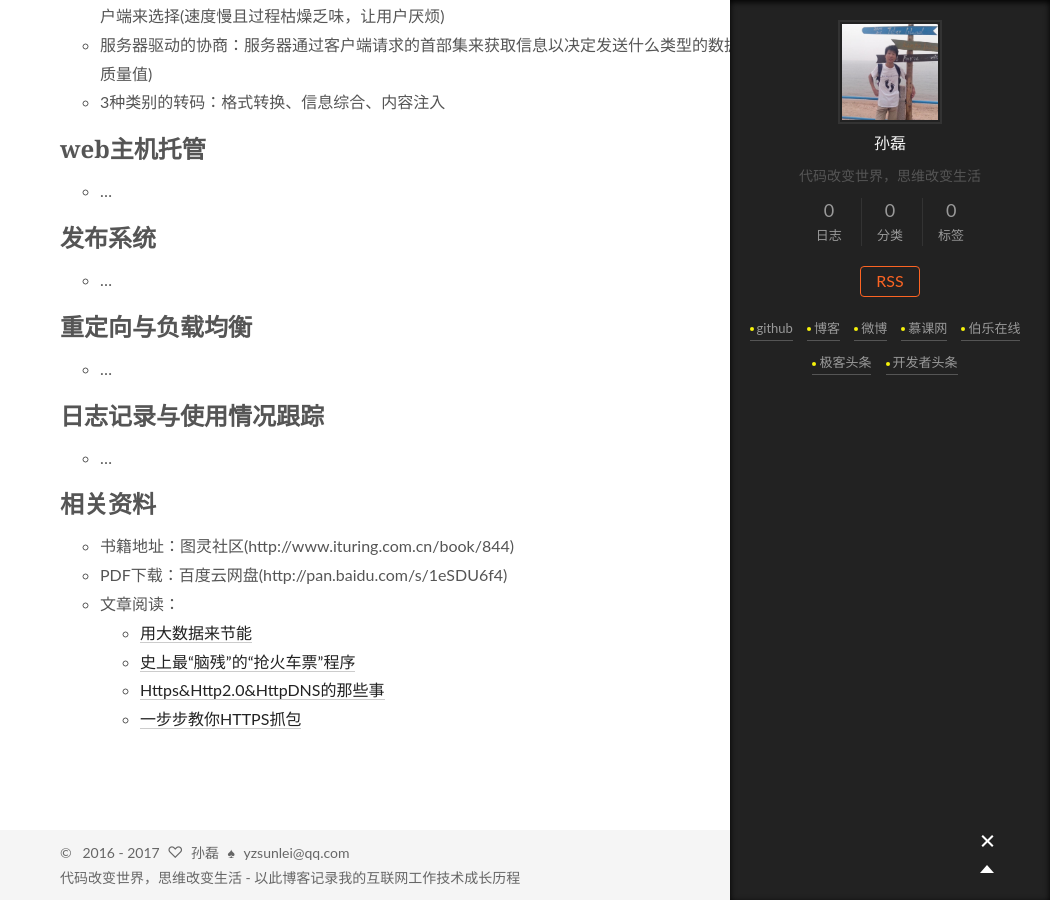
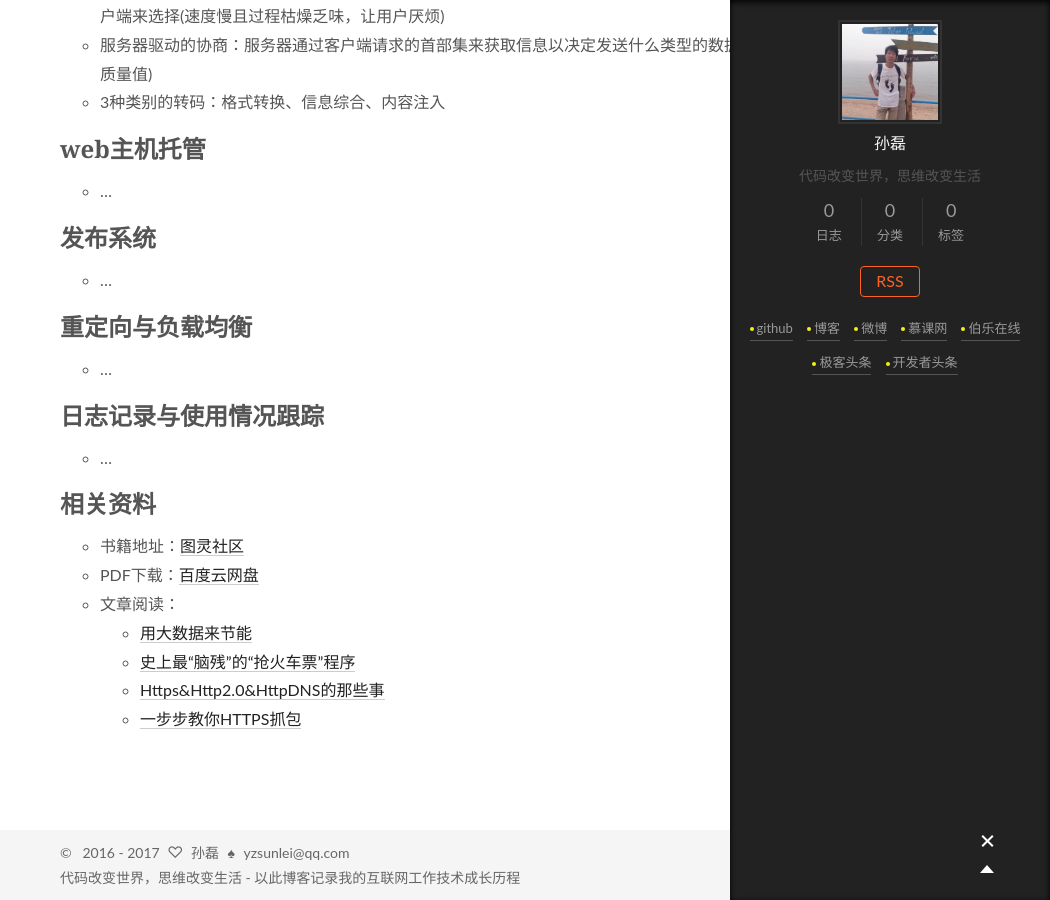
Before and after one commit to yzsunlei/yzsunlei.github.io, a Jekyll site: the page built from _posts/阅读/2016-12-24-http-authoritative-guide.md, in a window 1280 px wide and 900 px high, scrolled down 5384 px. Shown: the whole window, without its empty margins (230-1280 px from the left). Built offline with Jekyll 4.4.1, drawn with Linux system fonts in a browser that asks for light colours.

Commit message:
update the http.md

```diff
--- a/_posts/阅读/2016-12-24-http-authoritative-guide.md
+++ b/_posts/阅读/2016-12-24-http-authoritative-guide.md
@@ -152,8 +152,8 @@ readtime: 15
 * ...
 
 # 相关资料
-* 书籍地址：图灵社区(http://www.ituring.com.cn/book/844)
-* PDF下载：百度云网盘(http://pan.baidu.com/s/1eSDU6f4)
+* 书籍地址：[图灵社区](http://www.ituring.com.cn/book/844)
+* PDF下载：[百度云网盘](http://pan.baidu.com/s/1eSDU6f4)
 * 文章阅读：
 1. [用大数据来节能](http://www.ituring.com.cn/article/47695)
 2. [史上最“脑残”的“抢火车票”程序](http://www.cnblogs.com/hongrunhui/p/6284192.html)
```
